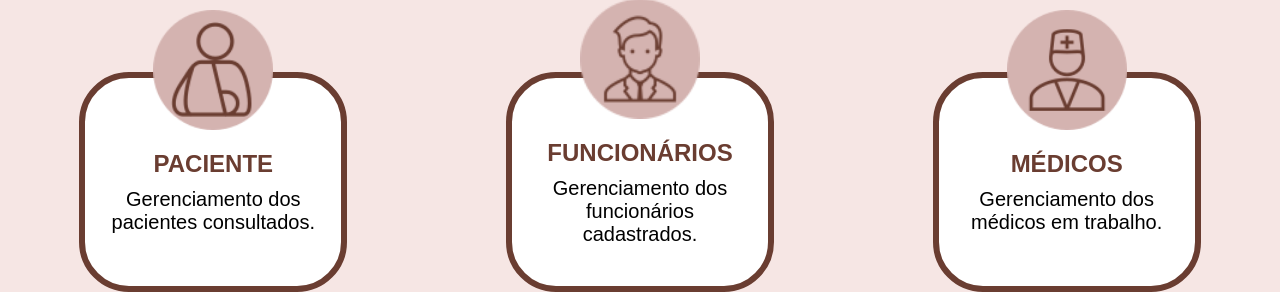
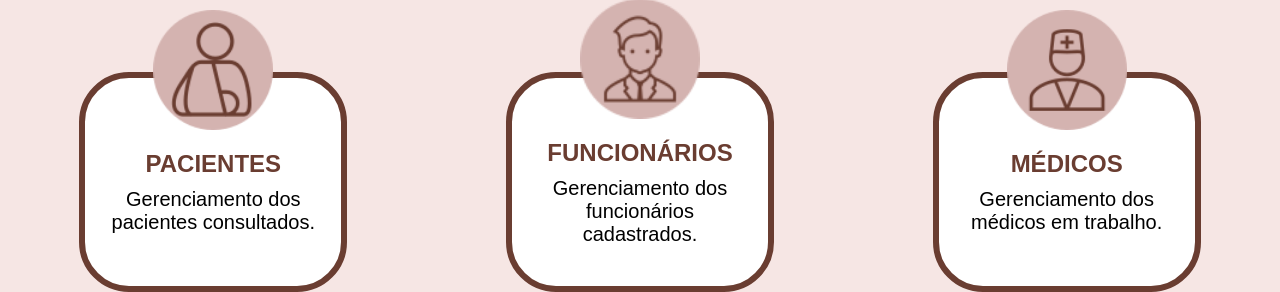
Before and after one commit to FabricioEllerSL/Clinica-Salutar, a Django app: page /navegacao/ in a window 1280 px wide. Shown: the part 608-900 px from the top of the page. Run offline with Django 5.2, Linux system fonts and the light colour scheme; a user stored in the database is signed in.

Commit message:
refactor: plural pacientes

```diff
--- a/home/templates/home/navegacao.html
+++ b/home/templates/home/navegacao.html
@@ -38,7 +38,7 @@
     <div class="modules-container">
         <div class="module-card">
             <img src="{% static 'home/imagens/paciente-icon.png' %}" height="120" alt="">
-            <a href="{% url 'pacientes:display_pacientes' %}" class="module-card-title">PACIENTE</a>
+            <a href="{% url 'pacientes:display_pacientes' %}" class="module-card-title">PACIENTES</a>
             <p class="module-card-description">
                 Gerenciamento dos pacientes consultados.
             </p>
```
